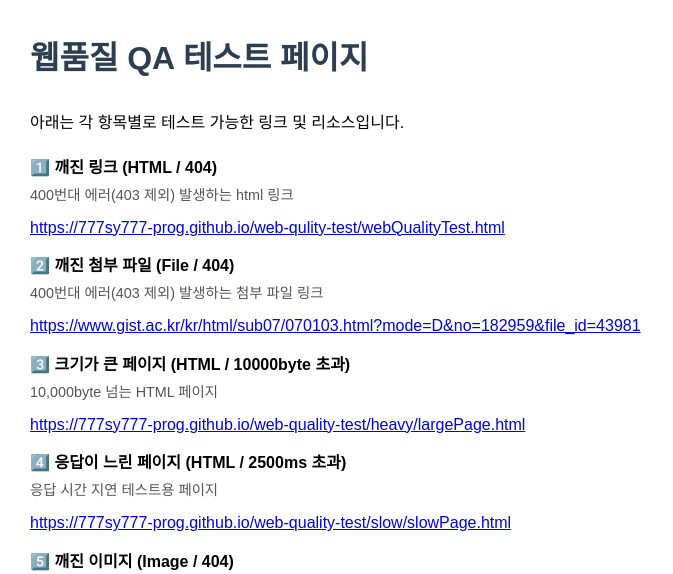
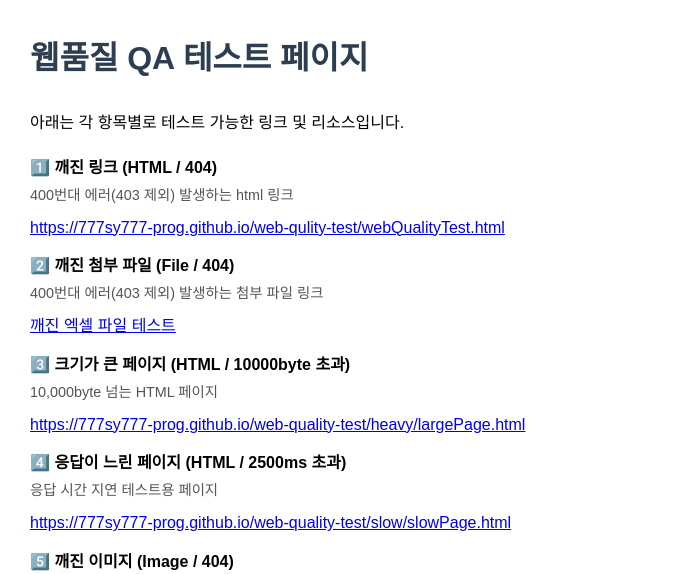
Before and after one commit to 777sy777-prog/web-quality-test, a plain HTML site: page webQualityTest.html in a window 1280 px wide. Shown: the top 574 px of the page, without its empty margins (0-673 px from the left). Drawn offline with Linux system fonts and the light colour scheme.

Commit message:
Update webQualityTest.html

```diff
--- a/webQualityTest.html
+++ b/webQualityTest.html
@@ -25,8 +25,8 @@
     <li>
      <strong>2️⃣ 깨진 첨부 파일 (File / 404)</strong>
       <div class="desc">400번대 에러(403 제외) 발생하는 첨부 파일 링크</div>
-      <a href="https://www.gist.ac.kr/kr/html/sub07/070103.html?mode=D&no=182959&file_id=43981" target="_blank">
-        https://www.gist.ac.kr/kr/html/sub07/070103.html?mode=D&no=182959&file_id=43981
+      <a href="https://777sy777-prog.github.io/web-quality-test/files/brokenDocument.xlsx" target="_blank">
+        깨진 엑셀 파일 테스트
       </a>
     </li>
 
```
